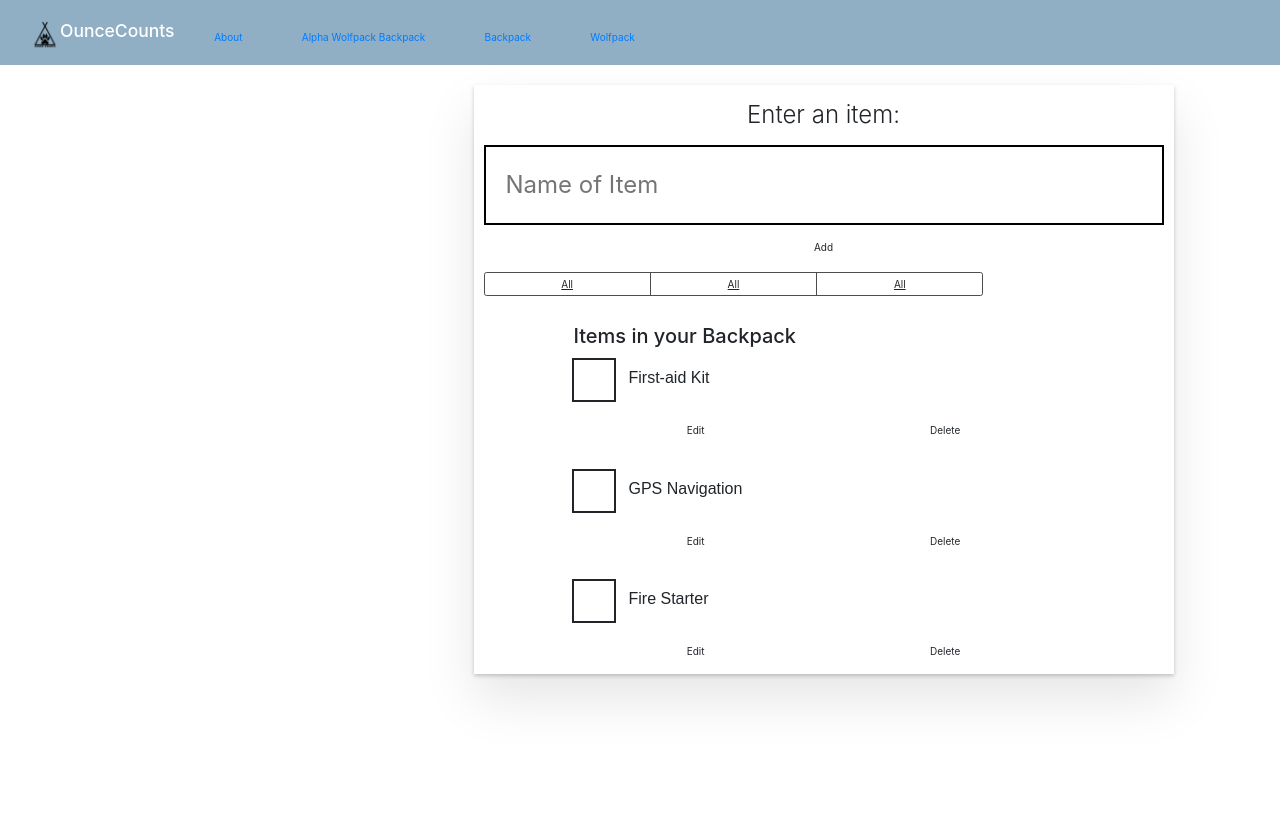
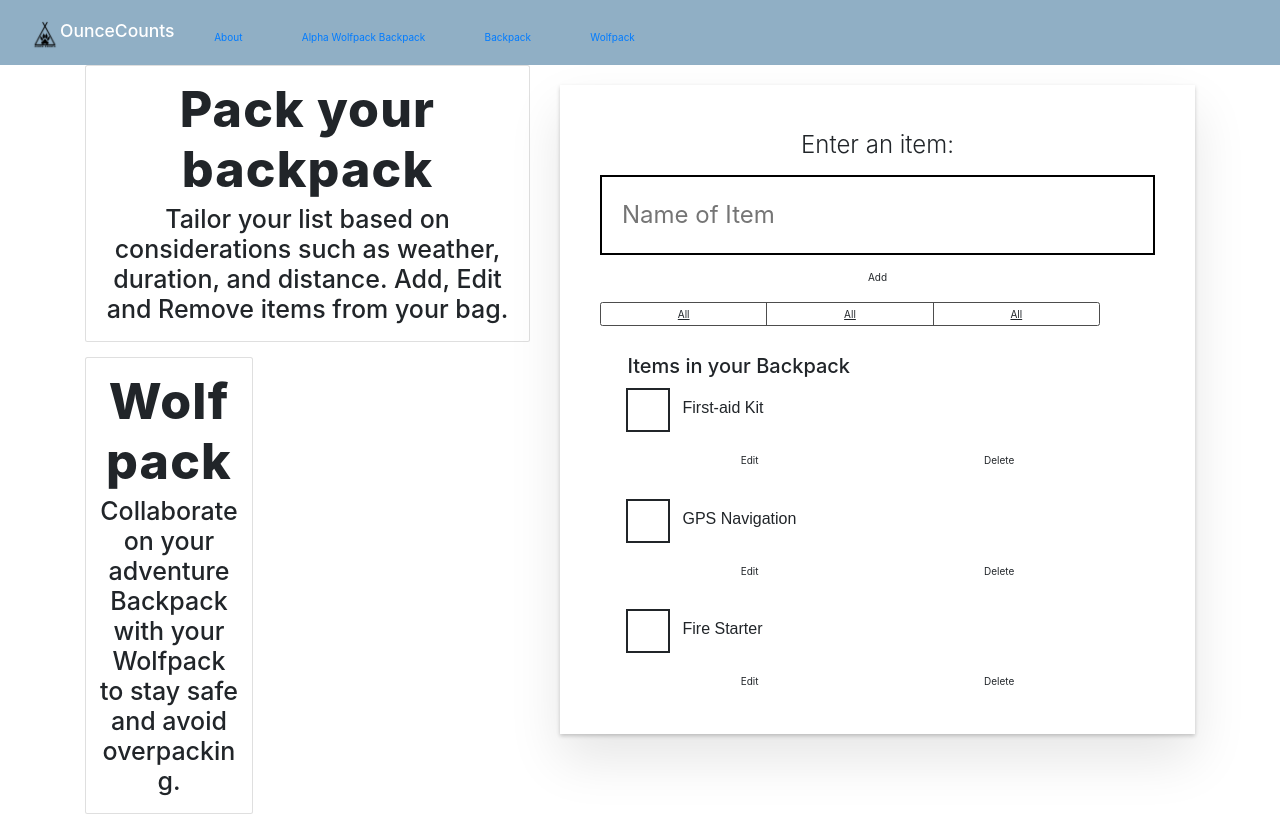
Before and after one commit to krisarushanov/OunceCountsV2, a React (Create React App) app in the folder client/: page /backpack in a window 1280 px wide. Before the commit the page ends 800 px from the top, so only its background shows below. Built offline with nearby package versions, Linux system fonts and the light colour scheme.

Commit message:
updated backpack.js

```diff
--- a/client/src/pages/Backpack.js
+++ b/client/src/pages/Backpack.js
@@ -7,18 +7,36 @@ import Form from'../components/Backpack/Form';
 import '../components/Backpack/FilterButton'
 import FilterButton from '../components/Backpack/FilterButton';
 import Container from '../components/Grid/Container';
-
-
-
 function addTask(name) {
   alert(name);
 }
-
 function Backpack(props) {
     return (
-   <Container>
-
-        <div className="todoapp stack-large" id="backpack">
+ <Container>
+        <div className="row" >
+        <div className="col-md-5" id="colOne">
+        <div className="card mb-4" id="cardOne">
+        <div className="card-body"  >
+        <h1 style={{fontSize:"50px",fontWeight:"800", letterSpacing: "1.13px"}}>Pack your backpack</h1>
+        <h2 style={{fontSize:"25px"}} >Tailor your list based on considerations such as weather,
+          duration, and distance. Add, Edit and Remove items from your bag.
+        </h2>
+        </div>
+        </div>
+        <div className="row" >
+         <div className="col-md-5" id="colTwo">
+          <div className="card mb-4"id="cardTwo" >
+            <div className="card-body"  >
+              <h1 style={{fontSize:"50px",fontWeight:"800", letterSpacing: "1.13px"}}>Wolfpack</h1>
+              <h2 style={{fontSize:"25px"}} >Collaborate on your adventure Backpack
+              with your Wolfpack to stay safe and avoid overpacking.</h2>
+        </div>
+          </div>
+            </div>
+              </div>
+                </div>
+        <div className="col">
+        <div className="todoapp stack-large">
          <Form addTask={addTask} />
           <div className="filters btn-group stack-exception">
             <FilterButton />
@@ -34,15 +52,11 @@ function Backpack(props) {
           <Todo name = "First-aid Kit" completed={false} id="todo-0"/>
           <Todo name= "GPS Navigation" completed={false} id ="todo-1"/>
           <Todo name= "Fire Starter" completed={false} id="todo-2"/>
-
-
         </ul>
-
-      </div>
-
-
-      </Container>
+        </div>
+          </div>
+            </div>
+          </Container>
     );
   }
-
   export default Backpack;
```
